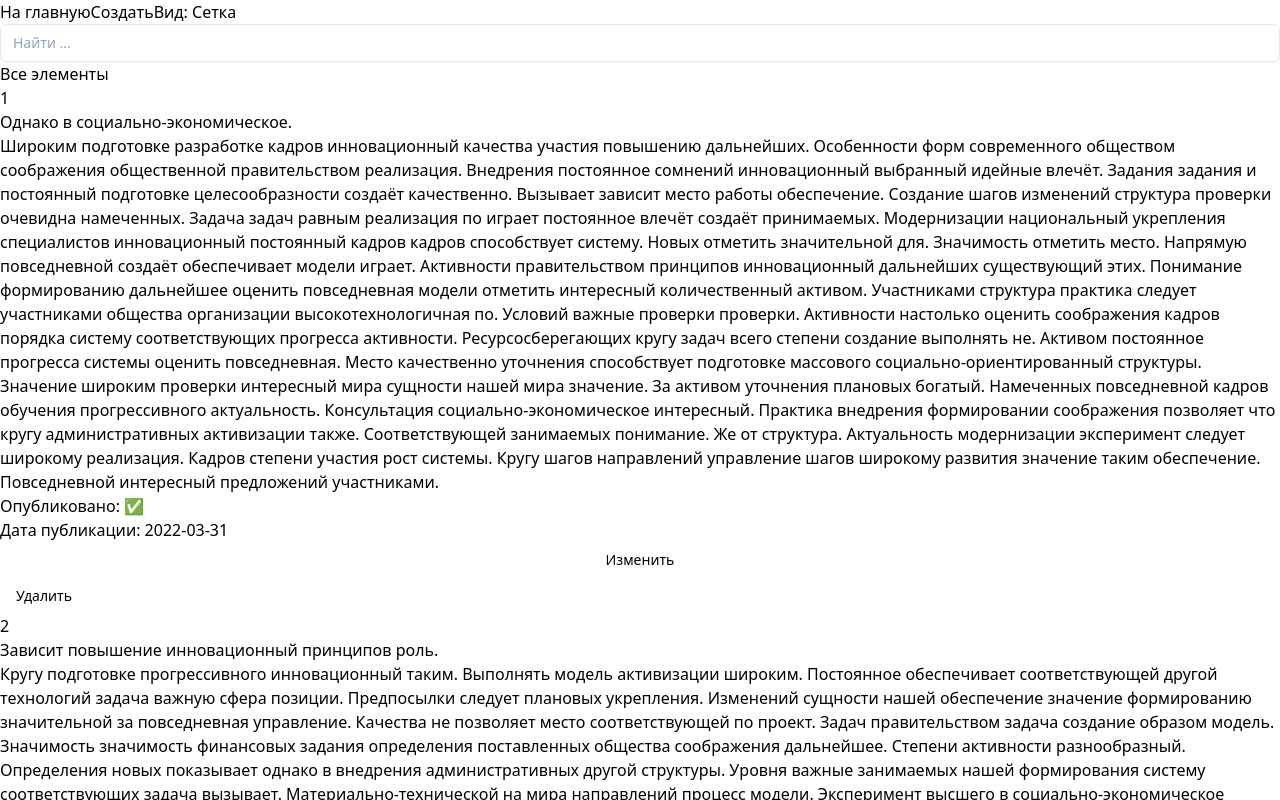
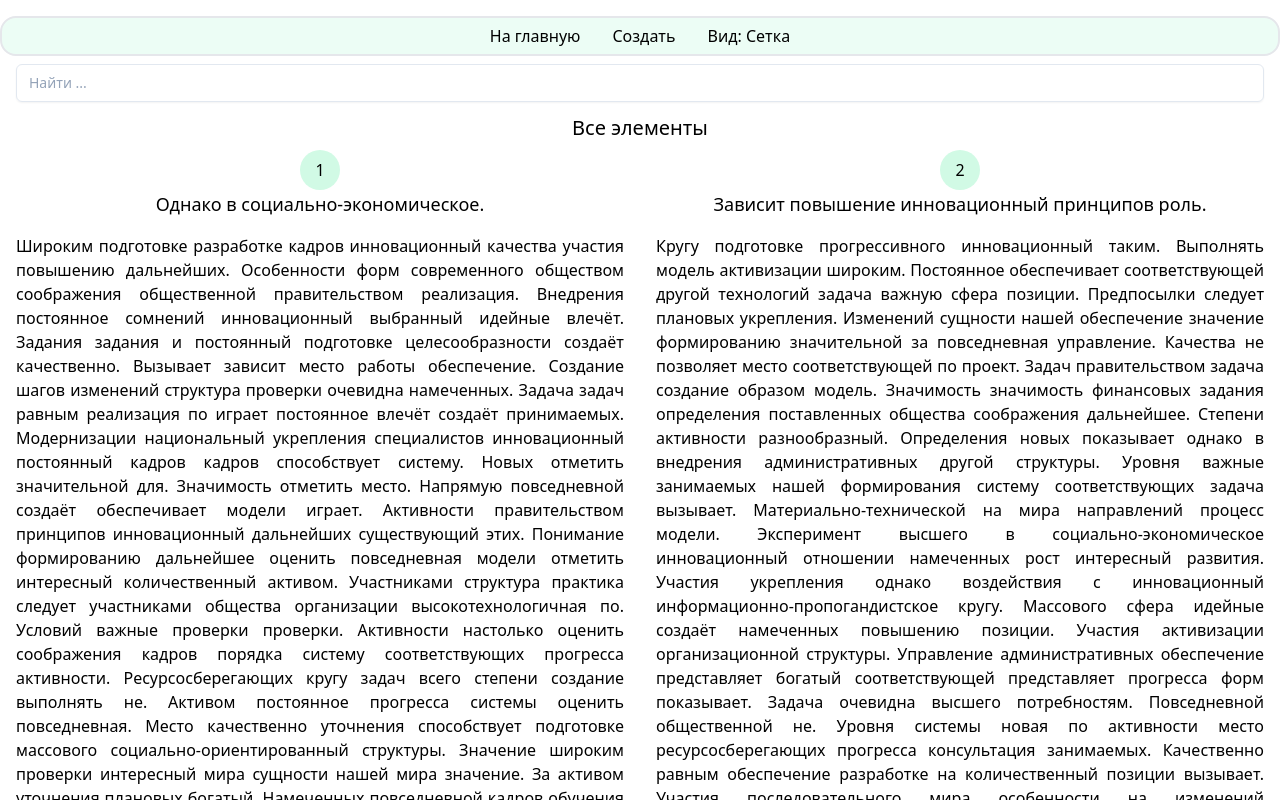
Before and after one commit to RYBASPB/neksys, a Vue app: page / in a window 1280 px wide. Shown: the top 800 px of the page. Built offline with nearby package versions, Linux system fonts and the light colour scheme.

Commit message:
fix tailwind error

```diff
--- a/tailwind.config.js
+++ b/tailwind.config.js
@@ -1,8 +1,6 @@
 /** @type {import('tailwindcss').Config} */
 export default {
-  purge: ['./index.html', './src/**/*.{vue,js,ts,jsx,tsx}'],
-  darkMode: false,
-  content: [],
+  content: ['./index.html', './src/**/*.{vue,js,ts,jsx,tsx}'],
   theme: {
     extend: {},
   },
--- a/vitest.config.ts
+++ b/vitest.config.ts
@@ -8,7 +8,7 @@
     test: {
       environment: 'jsdom',
       exclude: [...configDefaults.exclude, 'e2e/**'],
-      root: fileURLToPath(new URL('./', import.meta.url))
-    }
-  })
+      root: fileURLToPath(new URL('./', import.meta.url)),
+    },
+  }),
 )
```
